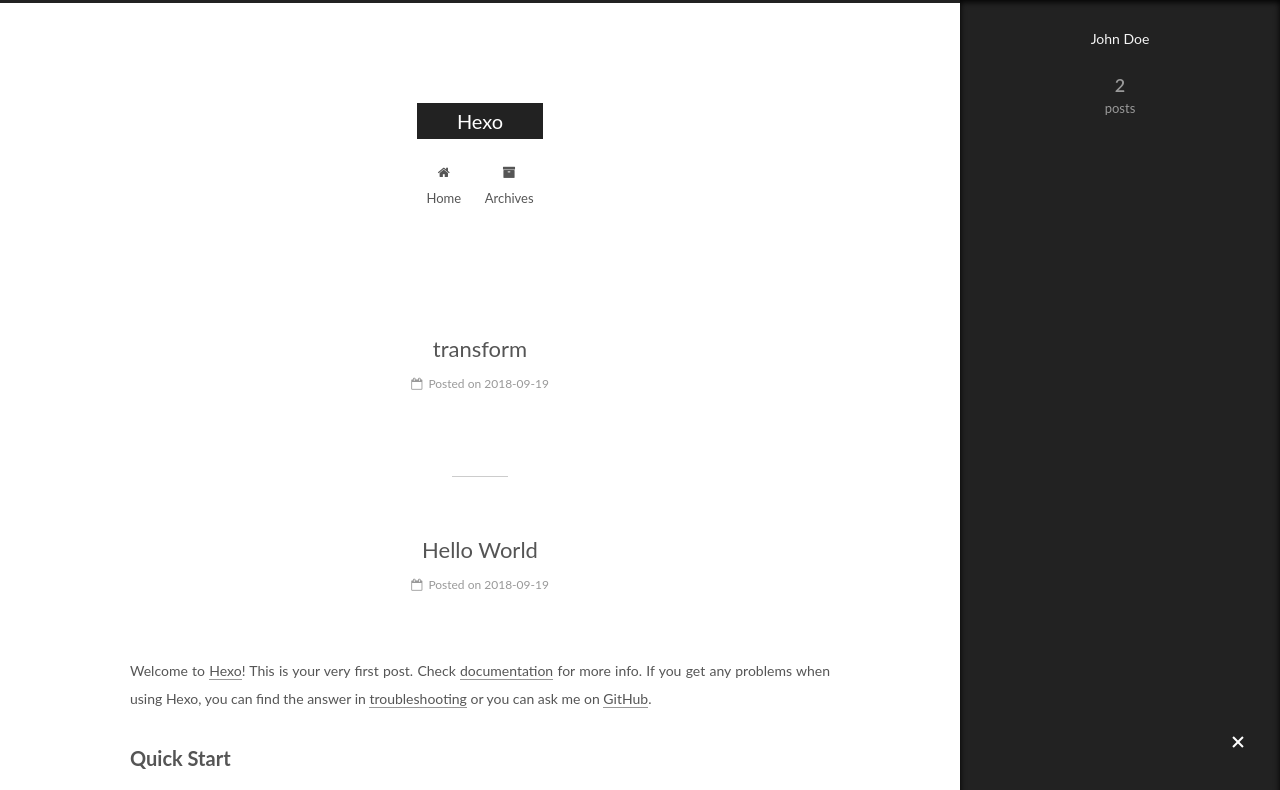
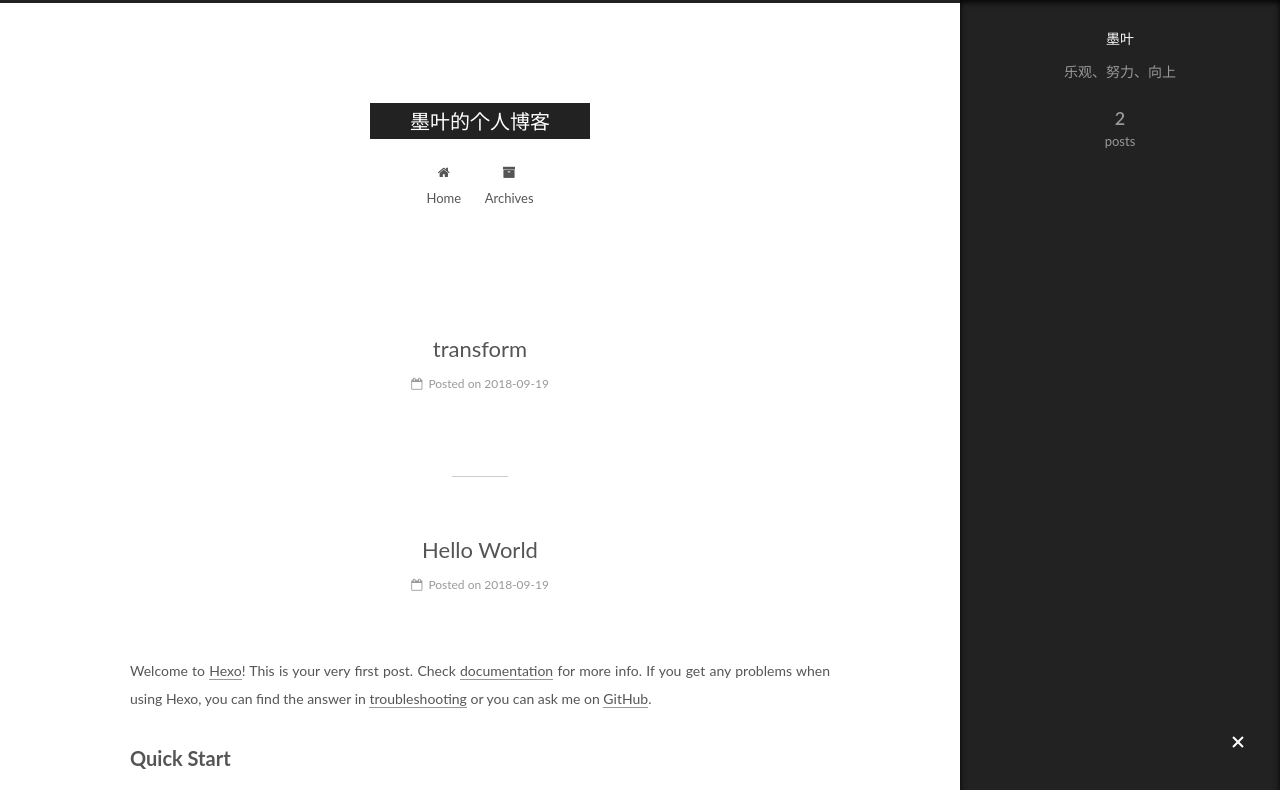
Before and after one commit to imoye/imoye.github.io, a plain HTML site: page index.html in a window 1280 px wide. Both pictures are taken after a click on the element 1238 px from the left and 743 px from the top of the page. Shown: the top 790 px of the page. Drawn offline with Linux system fonts and the light colour scheme.

Commit message:
Site updated: 2018-09-19 20:04:32

```diff
--- a/css/main.css
+++ b/css/main.css
@@ -1822,7 +1822,7 @@ pre .javascript .function {
   width: 4px;
   height: 4px;
   border-radius: 50%;
-  background: #ff7f09;
+  background: #ff2bff;
 }
 .links-of-blogroll {
   font-size: 13px;
--- a/index.html
+++ b/index.html
@@ -79,13 +79,16 @@
 
 
 
+<meta name="description" content="乐观、努力、向上">
 <meta property="og:type" content="website">
-<meta property="og:title" content="Hexo">
+<meta property="og:title" content="墨叶的个人博客">
 <meta property="og:url" content="http://yoursite.com/index.html">
-<meta property="og:site_name" content="Hexo">
+<meta property="og:site_name" content="墨叶的个人博客">
+<meta property="og:description" content="乐观、努力、向上">
 <meta property="og:locale" content="default">
 <meta name="twitter:card" content="summary">
-<meta name="twitter:title" content="Hexo">
+<meta name="twitter:title" content="墨叶的个人博客">
+<meta name="twitter:description" content="乐观、努力、向上">
 
 
 
@@ -121,7 +124,7 @@
 
 
 
-  <title>Hexo</title>
+  <title>墨叶的个人博客</title>
 
 
 
@@ -152,7 +155,7 @@
     <div class="custom-logo-site-title">
       <a href="/"  class="brand" rel="start">
         <span class="logo-line-before"><i></i></span>
-        <span class="site-title">Hexo</span>
+        <span class="site-title">墨叶的个人博客</span>
         <span class="logo-line-after"><i></i></span>
       </a>
     </div>
@@ -232,13 +235,13 @@
     <link itemprop="mainEntityOfPage" href="http://yoursite.com/2018/09/19/transform/">
 
     <span hidden itemprop="author" itemscope itemtype="http://schema.org/Person">
-      <meta itemprop="name" content="John Doe">
+      <meta itemprop="name" content="墨叶">
       <meta itemprop="description" content="">
       <meta itemprop="image" content="/images/avatar.gif">
     </span>
 
     <span hidden itemprop="publisher" itemscope itemtype="http://schema.org/Organization">
-      <meta itemprop="name" content="Hexo">
+      <meta itemprop="name" content="墨叶的个人博客">
     </span>
 
 
@@ -351,13 +354,13 @@
     <link itemprop="mainEntityOfPage" href="http://yoursite.com/2018/09/19/hello-world/">
 
     <span hidden itemprop="author" itemscope itemtype="http://schema.org/Person">
-      <meta itemprop="name" content="John Doe">
+      <meta itemprop="name" content="墨叶">
       <meta itemprop="description" content="">
       <meta itemprop="image" content="/images/avatar.gif">
     </span>
 
     <span hidden itemprop="publisher" itemscope itemtype="http://schema.org/Organization">
-      <meta itemprop="name" content="Hexo">
+      <meta itemprop="name" content="墨叶的个人博客">
     </span>
 
 
@@ -498,8 +501,8 @@
         <div class="site-overview">
           <div class="site-author motion-element" itemprop="author" itemscope itemtype="http://schema.org/Person">
 
-              <p class="site-author-name" itemprop="name">John Doe</p>
-              <p class="site-description motion-element" itemprop="description"></p>
+              <p class="site-author-name" itemprop="name">墨叶</p>
+              <p class="site-description motion-element" itemprop="description">乐观、努力、向上</p>
           </div>
 
           <nav class="site-state motion-element">
@@ -554,7 +557,7 @@
   <span class="with-love">
     <i class="fa fa-user"></i>
   </span>
-  <span class="author" itemprop="copyrightHolder">John Doe</span>
+  <span class="author" itemprop="copyrightHolder">墨叶</span>
 
 
 </div>
```
Also changed, not shown: 2018/09/19/hello-world/index.html (+8 -8 lines), 2018/09/19/transform/index.html (+11 -8 lines), archives/2018/09/index.html (+11 -8 lines), archives/2018/index.html (+11 -8 lines), archives/index.html (+11 -8 lines).
